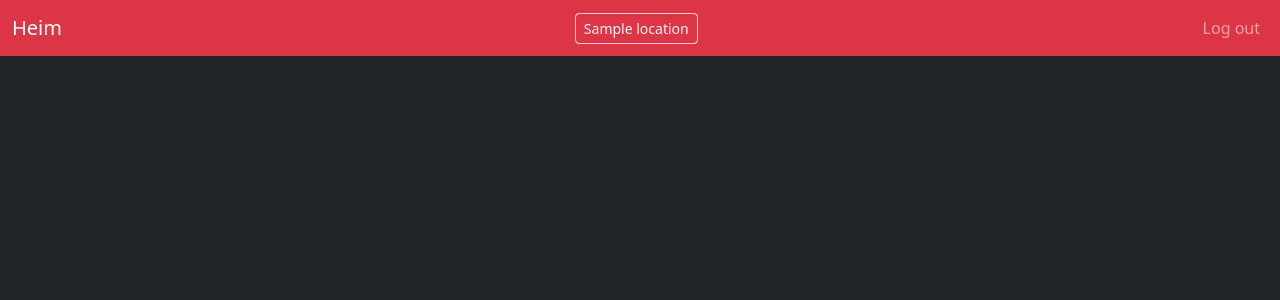
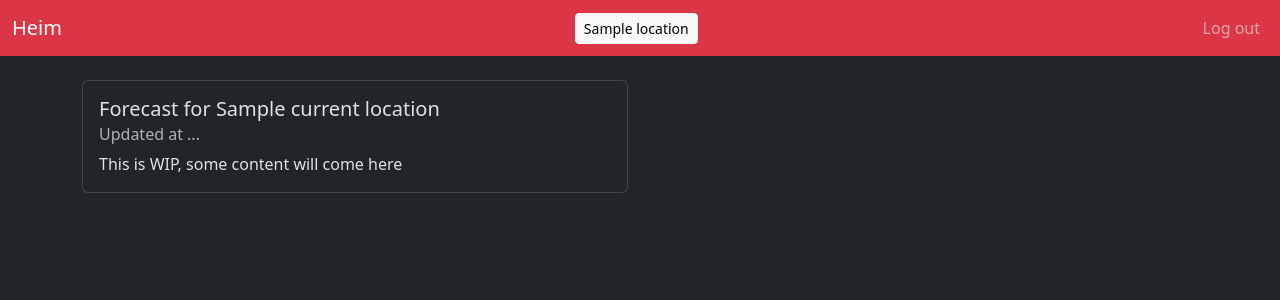
Before and after one commit to ljodal/heim, a FastAPI app: template heim/frontend/templates/index.html in a window 1280 px wide. Shown: the top 300 px of the page. Run offline with FastAPI, Linux system fonts and the light colour scheme; the template is opened without the code that fills it: most values are stand-ins (such as "Sample title", 1, 10 or a date in 2020); parts of the project's set-up code (start-up, migrations or seed data) failed here and were passed over.

Commit message:
Add sample card on dashboard

```diff
--- a/heim/frontend/templates/index.html
+++ b/heim/frontend/templates/index.html
@@ -1,7 +1,7 @@
 {% extends "layout.html" %}
 
 {% block body %}
-  <nav class="navbar navbar-expand-lg navbar-dark bg-danger">
+  <nav class="navbar navbar-expand-lg navbar-dark bg-danger sticky-top">
     <div class="container-fluid">
       <span class="navbar-brand">
         Heim
@@ -11,7 +11,7 @@
         <div class="d-flex">
           <div class="btn-group">
             {% for location in locations %}
-              <a class="btn btn-outline-light btn-sm {% if location.id == current_location_id %}active{% endif %}" href="/{{ location.id }}/">
+              <a class="btn btn-outline-light btn-sm {% if location.id == current_location.id %}active{% endif %}" href="/{{ location.id }}/">
                 {{ location.name }}
               </a>
             {% endfor %}
@@ -26,4 +26,19 @@
       </ul>
     </div>
   </nav>
+
+  <main class="container">
+    <div class="row">
+      {# Forecast card #}
+      <div class="col-12 col-md-6 mt-4">
+        <div class="card">
+          <div class="card-body">
+            <h5 class="card-title">Forecast for {{ current_location.name }}</h5>
+            <h6 class="card-subtitle mb-2 text-muted">Updated at ...</h6>
+            <p class="card-text">This is WIP, some content will come here</p>
+          </div>
+        </div>
+      </div>
+    </div>
+  </main>
 {% endblock %}
```
Also changed, not shown: heim/frontend/views.py (+8 -2 lines).
